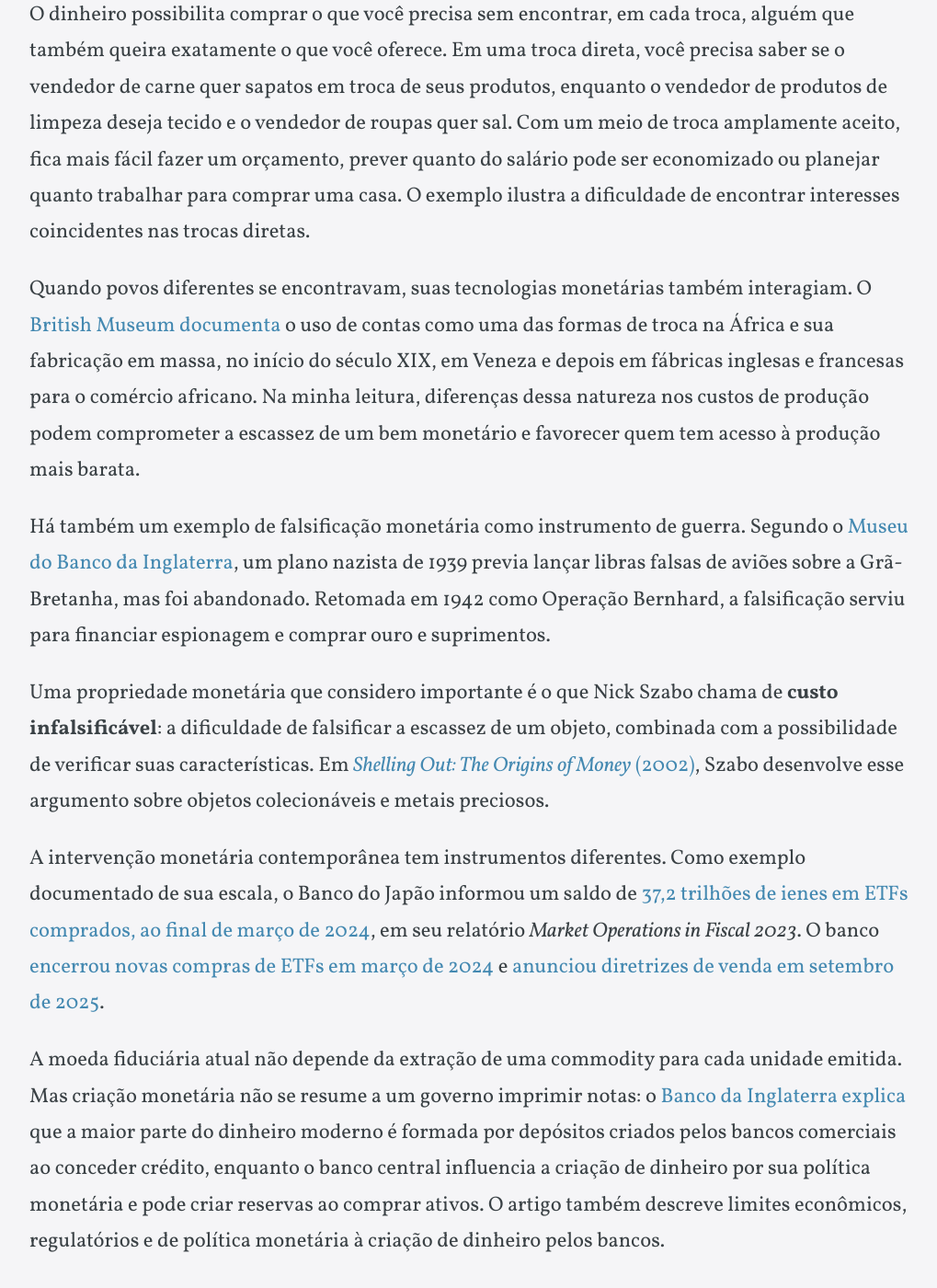
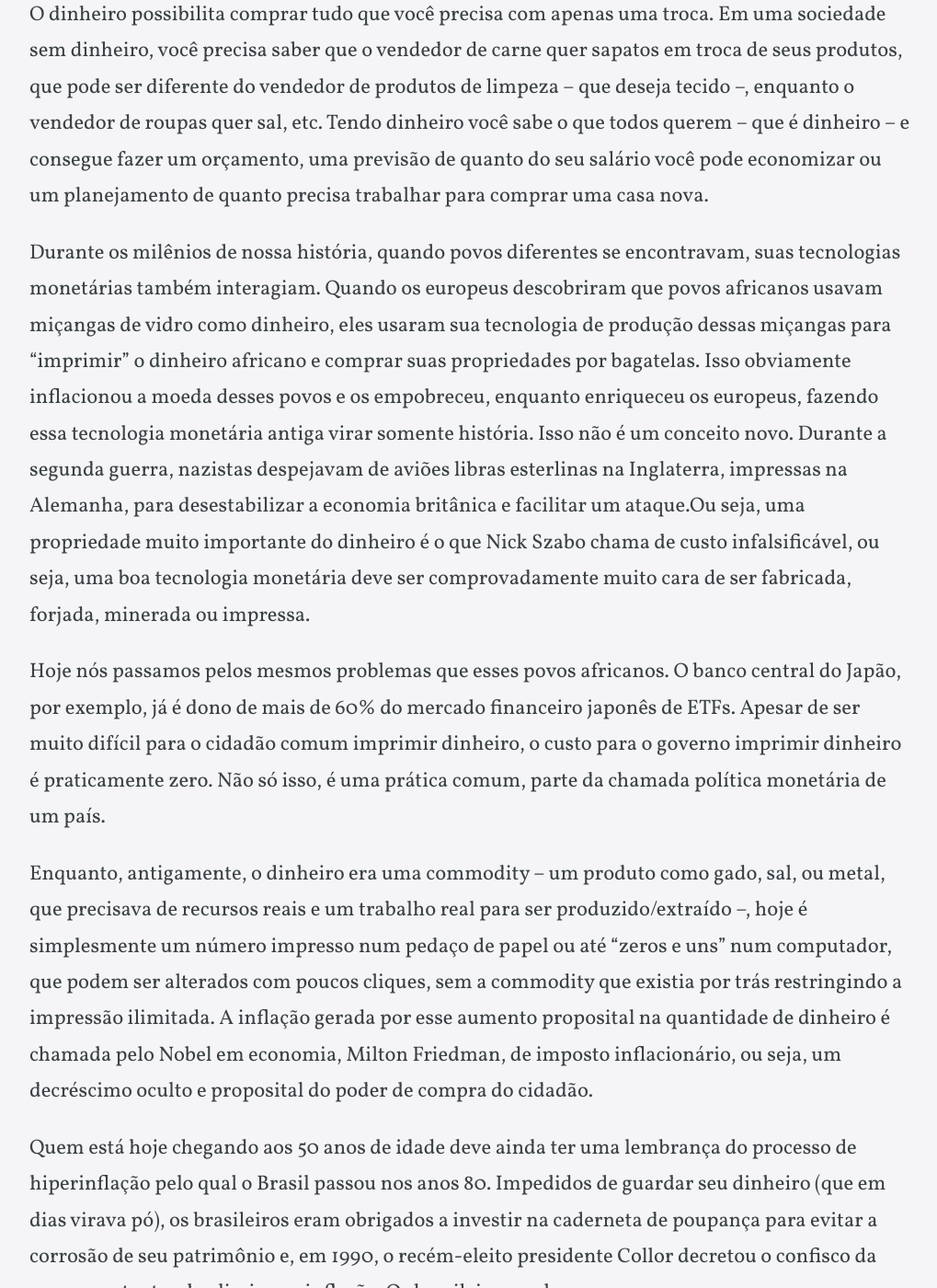
Before and after one commit to brenorb/bitcoin101, a Jekyll site: the page built from _posts/2023-05-27-por-que-precisamos-do-bitcoin.md, in a window 1280 px wide and 1400 px high, scrolled down 1508 px. Shown: the whole window at 92% size, without its empty margins (128-1147 px from the left). Built offline with Jekyll 4.4.1, drawn with Linux system fonts in a browser that asks for light colours; some web fonts are replaced; some of the changed text lies outside the part shown.

Commit message:
Revert "fix: verify chapter one historical claims"
This reverts commit cd0dcf03b91920f7849c2f80f54c049ba971b422 in full as requested by the author.

```diff
--- a/_posts/2023-05-27-por-que-precisamos-do-bitcoin.md
+++ b/_posts/2023-05-27-por-que-precisamos-do-bitcoin.md
@@ -14,32 +14,20 @@ large_header: false
 
 **Bitcoin propõe pagamentos eletrônicos entre pessoas sem um intermediário financeiro obrigatório, com regras verificáveis pelos participantes.** Essa é a motivação técnica apresentada na [introdução do whitepaper de Satoshi Nakamoto](https://bitcoin.org/bitcoin.pdf). Neste capítulo, Breno Brito apresenta sua interpretação sobre por que essas propriedades importam para dinheiro, propriedade e liberdade. Para uma definição curta e referências técnicas, veja [o que é Bitcoin](/aprender-bitcoin/#o-que-e-bitcoin).
 
-Este capítulo parte do texto publicado em 2023. A versão online foi revista em 22 de outubro de 2026 para atualizar exemplos históricos e acrescentar fontes, preservando a perspectiva monetária do autor.
+O texto a seguir reproduz a perspectiva do capítulo original, publicado em 2023. Exemplos históricos e opiniões econômicas devem ser lidos nesse contexto.
 
-O dinheiro, as leis e o idioma são exemplos de instituições que, na análise de F. A. Hayek, podem surgir da ordem espontânea: da interação entre pessoas, sem terem sido projetadas por uma única mente. Hayek desenvolve essa ideia em [*Kinds of Order in Society* (1964)](https://oll.libertyfund.org/publications/reading-room/hayek-boll-18-friedrich-hayek-kinds-of-order-in-society-1964). Essa é a tradição teórica a partir da qual abordo o dinheiro neste capítulo.
+O dinheiro, as leis e o idioma são três importantes instituições criadas pela ordem espontânea, como nos conta o filósofo e economista F.A. Hayek. Não existe uma pessoa a quem se possa atribuir a invenção do dinheiro. Aliás, sem pelo menos duas pessoas, o dinheiro não faria sentido.
 
-Na explicação de [Carl Menger em *On the Origins of Money* (1892)](https://mises.org/library/book/origins-money?d7_alias_migrate=1), bens mais facilmente aceitos nas trocas podem se tornar meios de troca de uso geral, sem um inventor individual do dinheiro. O dinheiro é, nessa leitura, uma tecnologia social que amplia a cooperação humana e facilita a especialização, a divisão do trabalho e o cálculo econômico.
+Em basicamente todas as civilizações humanas o dinheiro surgiu espontaneamente em formas diferentes (tecnologias monetárias como conchas, sal, gado, metais, moedas, notas de papel, etc), mas sempre com o mesmo espírito. O dinheiro é a tecnologia social que permitiu uma melhor cooperação humana e possibilitou a especialização e a divisão de trabalhos através do cálculo econômico, possibilitando a melhor alocação de recursos, a criação de economias de escala e o planejamento do futuro.
 
-O dinheiro possibilita comprar o que você precisa sem encontrar, em cada troca, alguém que também queira exatamente o que você oferece. Em uma troca direta, você precisa saber se o vendedor de carne quer sapatos em troca de seus produtos, enquanto o vendedor de produtos de limpeza deseja tecido e o vendedor de roupas quer sal. Com um meio de troca amplamente aceito, fica mais fácil fazer um orçamento, prever quanto do salário pode ser economizado ou planejar quanto trabalhar para comprar uma casa. O exemplo ilustra a dificuldade de encontrar interesses coincidentes nas trocas diretas.
+O dinheiro possibilita comprar tudo que você precisa com apenas uma troca. Em uma sociedade sem dinheiro, você precisa saber que o vendedor de carne quer sapatos em troca de seus produtos, que pode ser diferente do vendedor de produtos de limpeza – que deseja tecido –, enquanto o vendedor de roupas quer sal, etc. Tendo dinheiro você sabe o que todos querem – que é dinheiro – e consegue fazer um orçamento, uma previsão de quanto do seu salário você pode economizar ou um planejamento de quanto precisa trabalhar para comprar uma casa nova.
 
-Quando povos diferentes se encontravam, suas tecnologias monetárias também interagiam. O [British Museum documenta](https://islamicworld.britishmuseum.org/collection/EAF40250/) o uso de contas como uma das formas de troca na África e sua fabricação em massa, no início do século XIX, em Veneza e depois em fábricas inglesas e francesas para o comércio africano. Na minha leitura, diferenças dessa natureza nos custos de produção podem comprometer a escassez de um bem monetário e favorecer quem tem acesso à produção mais barata.
+Durante os milênios de nossa história, quando povos diferentes se encontravam, suas tecnologias monetárias também interagiam. Quando os europeus descobriram que povos africanos usavam miçangas de vidro como dinheiro, eles usaram sua tecnologia de produção dessas miçangas para “imprimir” o dinheiro africano e comprar suas propriedades por bagatelas. Isso obviamente inflacionou a moeda desses povos e os empobreceu, enquanto enriqueceu os europeus, fazendo essa tecnologia monetária antiga virar somente história. Isso não é um conceito novo. Durante a segunda guerra, nazistas despejavam de aviões libras esterlinas na Inglaterra, impressas na Alemanha, para desestabilizar a economia britânica e facilitar um ataque.Ou seja, uma propriedade muito importante do dinheiro é o que Nick Szabo chama de custo infalsificável, ou seja, uma boa tecnologia monetária deve ser comprovadamente muito cara de ser fabricada, forjada, minerada ou impressa.
 
-Há também um exemplo de falsificação monetária como instrumento de guerra. Segundo o [Museu do Banco da Inglaterra](https://www.bankofengland.co.uk/museum/whats-on/audio-talks/audio-described-highlights-from-our-collection), um plano nazista de 1939 previa lançar libras falsas de aviões sobre a Grã-Bretanha, mas foi abandonado. Retomada em 1942 como Operação Bernhard, a falsificação serviu para financiar espionagem e comprar ouro e suprimentos.
+Hoje nós passamos pelos mesmos problemas que esses povos africanos. O banco central do Japão, por exemplo, já é dono de mais de 60% do mercado financeiro japonês de ETFs. Apesar de ser muito difícil para o cidadão comum imprimir dinheiro, o custo para o governo imprimir dinheiro é praticamente zero. Não só isso, é uma prática comum, parte da chamada política monetária de um país.
 
-Uma propriedade monetária que considero importante é o que Nick Szabo chama de **custo infalsificável**: a dificuldade de falsificar a escassez de um objeto, combinada com a possibilidade de verificar suas características. Em [*Shelling Out: The Origins of Money* (2002)](https://nakamotoinstitute.org/library/shelling-out/), Szabo desenvolve esse argumento sobre objetos colecionáveis e metais preciosos.
+Enquanto, antigamente, o dinheiro era uma commodity – um produto como gado, sal, ou metal, que precisava de recursos reais e um trabalho real para ser produzido/extraído –, hoje é simplesmente um número impresso num pedaço de papel ou até “zeros e uns” num computador, que podem ser alterados com poucos cliques, sem a commodity que existia por trás restringindo a impressão ilimitada. A inflação gerada por esse aumento proposital na quantidade de dinheiro é chamada pelo Nobel em economia, Milton Friedman, de imposto inflacionário, ou seja, um decréscimo oculto e proposital do poder de compra do cidadão.
 
-A intervenção monetária contemporânea tem instrumentos diferentes. Como exemplo documentado de sua escala, o Banco do Japão informou um saldo de [37,2 trilhões de ienes em ETFs comprados, ao final de março de 2024](https://www.boj.or.jp/en/research/brp/mor/data/mor240809.pdf#page=48), em seu relatório *Market Operations in Fiscal 2023*. O banco [encerrou novas compras de ETFs em março de 2024](https://www.boj.or.jp/en/mopo/mpmdeci/state_2024/k240319a.htm) e [anunciou diretrizes de venda em setembro de 2025](https://www.boj.or.jp/en/mopo/mpmdeci/state_2025/k250919a.htm).
+Quem está hoje chegando aos 50 anos de idade deve ainda ter uma lembrança do processo de hiperinflação pelo qual o Brasil passou nos anos 80. Impedidos de guardar seu dinheiro (que em dias virava pó), os brasileiros eram obrigados a investir na caderneta de poupança para evitar a corrosão de seu patrimônio e, em 1990, o recém-eleito presidente Collor decretou o confisco da poupança tentando eliminar a inflação. Os brasileiros acabaram sem poupança e com hiperinflação até o Plano Real, em 1994, que atacou a raiz do problema: o gasto do governo subsidiado por impressão de dinheiro. Mais recentemente, em 2008, houve a maior crise econômica desde 1929. Enquanto o mundo inteiro sofria com as consequências da crise, os bancos que a causaram foram resgatados com dinheiro impresso pelo governo. Os governantes usam seu poder sobre o dinheiro para mudar as regras do jogo a seu bel prazer e em benefício próprio às custas do cidadão comum.
 
-A moeda fiduciária atual não depende da extração de uma commodity para cada unidade emitida. Mas criação monetária não se resume a um governo imprimir notas: o [Banco da Inglaterra explica](https://www.bankofengland.co.uk/quarterly-bulletin/2014/q1/money-creation-in-the-modern-economy) que a maior parte do dinheiro moderno é formada por depósitos criados pelos bancos comerciais ao conceder crédito, enquanto o banco central influencia a criação de dinheiro por sua política monetária e pode criar reservas ao comprar ativos. O artigo também descreve limites econômicos, regulatórios e de política monetária à criação de dinheiro pelos bancos.
-
-Minha crítica é à possibilidade de expandir a oferta monetária de forma discricionária e transferir seus custos para quem mantém saldos monetários. Milton Friedman, em [*No Taxation without Representation* (1969)](https://miltonfriedman.hoover.org/objects/57941), argumenta que a alta dos preços reduz o poder de compra dos saldos em dinheiro e pode aumentar a tributação real. É por isso que critico o poder dos governantes de mudar as regras do jogo a seu bel-prazer e em benefício próprio, às custas do cidadão comum.
-
-No Brasil, a inflação alta das décadas de 1980 e 1990 dificultava guardar dinheiro e planejar o futuro. Em março de 1990, o governo Collor bloqueou o acesso a parte dos ativos financeiros, inclusive da poupança. A [Lei nº 8.024/1990, artigos 5º a 9º](https://www.planalto.gov.br/ccivil_03/leis/l8024.htm), limitou a conversão dos saldos de poupança a NCz$ 50 mil, considerando o titular em cada instituição, e previu a conversão do excedente em parcelas a partir de setembro de 1991. O episódio ficou conhecido como confisco da poupança e privou as pessoas do acesso aos valores bloqueados durante o período previsto na lei. Na minha avaliação, a perda de acesso ao próprio dinheiro ilustra o risco de depender de regras que podem ser alteradas politicamente.
-
-O Plano Collor não produziu uma estabilização duradoura. A inflação ainda era muito alta às vésperas da entrada em circulação do real: o [Banco Central registra 4.922% acumulados em doze meses em junho de 1994](https://www.bcb.gov.br/controleinflacao/planoreal). O mesmo histórico apresenta três fases do Plano Real: esforço de ajuste fiscal, uso da Unidade Real de Valor (URV) como unidade de conta e introdução do real em 1º de julho de 1994. A preocupação fiscal foi acompanhada por uma mudança coordenada da unidade de conta e do padrão monetário.
-
-A crise de 2007–2009 oferece outro exemplo de intervenção. Segundo a [história publicada pelo Federal Reserve](https://www.federalreservehistory.org/essays/great-recession-and-its-aftermath), a recessão nos Estados Unidos foi a mais profunda desde a Segunda Guerra Mundial. Houve instrumentos distintos: o Fed forneceu liquidez e comprou ativos; o Tesouro, por meio do TARP, [anunciou em outubro de 2008 a compra de participações preferenciais em instituições financeiras](https://home.treasury.gov/news/press-releases/hp1207). O [Tesouro descreve essas operações como investimentos em troca de ações ou títulos, não doações](https://home.treasury.gov/data/troubled-assets-relief-program/bank-investment-programs/cap/overview). Minha crítica aos resgates permanece: proteger instituições de consequências de suas decisões pode criar incentivos perversos.
-
-Mais do que uma nova tecnologia monetária, considero o bitcoin uma evolução do dinheiro: uma tentativa de reduzir a dependência de intermediários e da discricionariedade monetária. A proposta de pagamentos sem um intermediário obrigatório está no [whitepaper de Satoshi Nakamoto](https://bitcoin.org/bitcoin.pdf). Em [uma publicação de 11 de fevereiro de 2009](https://satoshi.nakamotoinstitute.org/posts/p2pfoundation/1/), Satoshi também critica a confiança exigida dos usuários em bancos e bancos centrais para preservar o dinheiro. A avaliação de que o bitcoin corrige incentivos perversos do sistema monetário é a tese que defendo neste livro.
-
-Há registros diretos dos primeiros usos comerciais: em [22 de maio de 2010, Laszlo Hanyecz relatou a troca de 10 mil bitcoins por pizzas](https://bitcointalk.org/index.php?topic=137.msg1195#msg1195). Comparações de valorização exigem datas inicial e final, preço de referência, moeda e método de cálculo; não são uma garantia de desempenho futuro.
+Mais do que uma nova tecnologia monetária, o bitcoin é a evolução do dinheiro como conhecemos hoje, tendo sido criado especificamente para resolver os problemas mencionados acima. Junto desses problemas, são corrigidos vários incentivos perversos hoje existentes, além de se tornar acidentalmente o melhor investimento da década, se valorizando em praticamente 3.000.000.000% desde o início, quando primeiro adquiriu valor em 2010.
--- a/index.html
+++ b/index.html
@@ -1,8 +1,8 @@
 ---
-title: 101 Perguntas sobre Bitcoin, de Breno Brito
+title: Aprenda Bitcoin com Breno Brito
 hide_page_title: true
 description: "101 Perguntas sobre Bitcoin, de Breno Brito: livro em português com respostas sobre fundamentos, carteiras e segurança. Veja capítulos abertos e fontes de estudo."
-last_modified_at: 2026-10-22
+last_modified_at: 2026-08-22
 call_to_action: Contact
 background_image_path:
 large_header: true
```
Also changed, not shown: _posts/2026-03-14-5-melhores-livros-para-aprender-bitcoin.md (+0 -1 lines).
